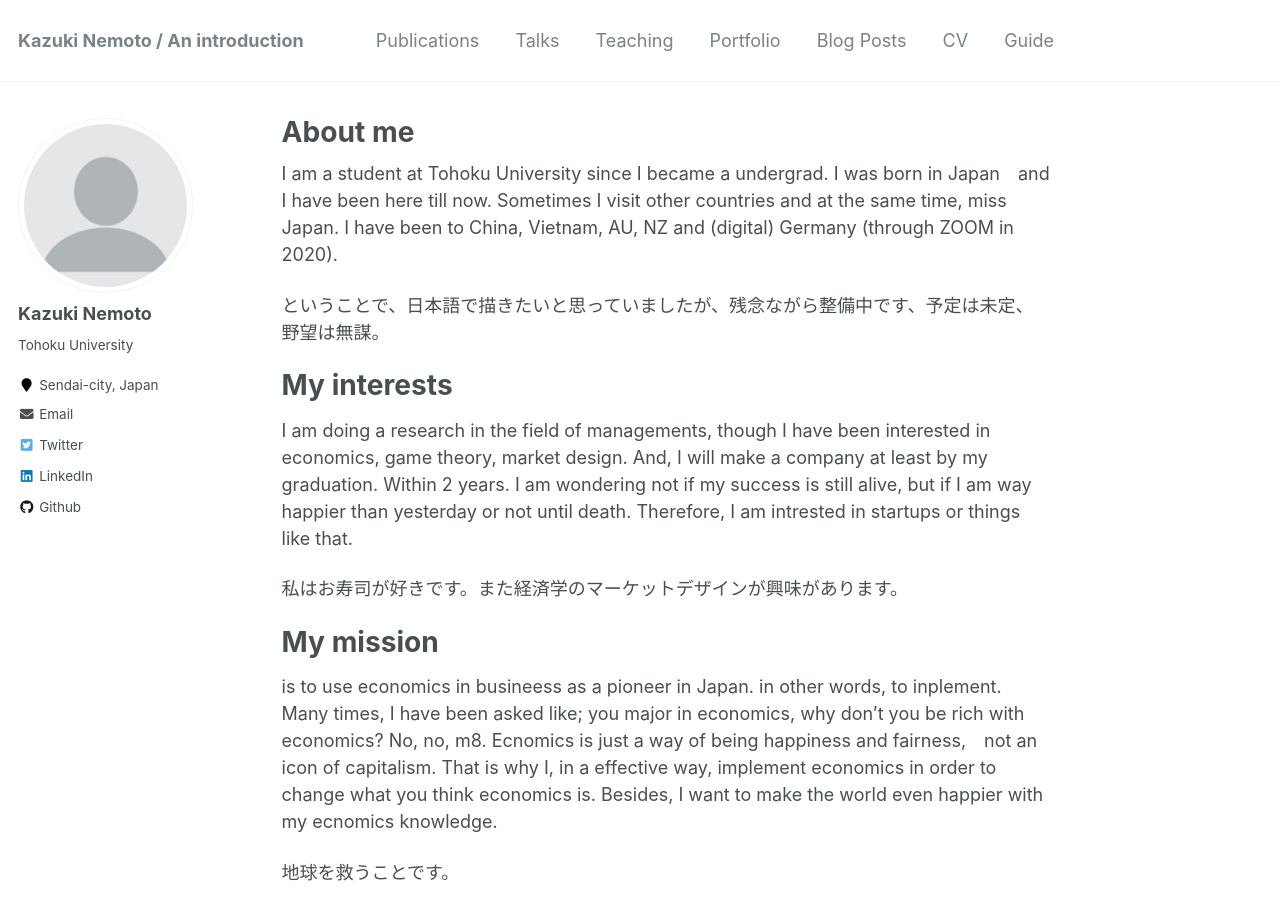
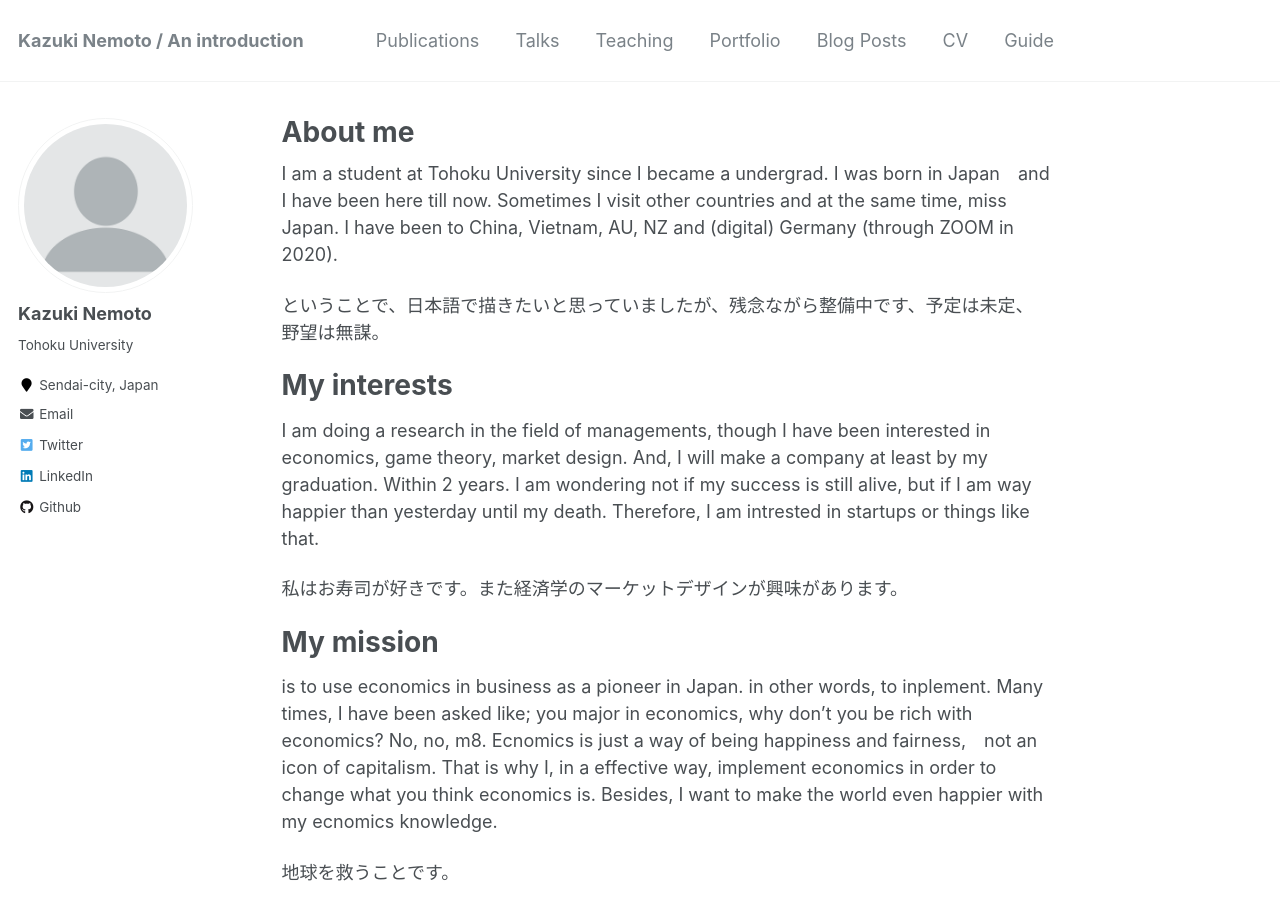
Before and after one commit to kazu-nemoto/kazu-nemoto.github.io, a Jekyll site: the page built from _pages/about.md, in a window 1280 px wide and 900 px high. Built offline with Jekyll 4.4.1, drawn with Linux system fonts in a browser that asks for light colours.

Commit message:
Update about.md

```diff
--- a/_pages/about.md
+++ b/_pages/about.md
@@ -16,7 +16,7 @@
 
 My interests
 ======
-I am doing a research in the field of managements, though I have been interested in economics, game theory, market design. And, I will make a company at least by my graduation.  Within 2 years. I am wondering not if my success is still alive, but if I am way happier than yesterday or not until death. Therefore, I am intrested in startups or things like that.
+I am doing a research in the field of managements, though I have been interested in economics, game theory, market design. And, I will make a company at least by my graduation.  Within 2 years. I am wondering not if my success is still alive, but if I am way happier than yesterday until my death. Therefore, I am intrested in startups or things like that.
 
 私はお寿司が好きです。また経済学のマーケットデザインが興味があります。
 
@@ -24,7 +24,7 @@
 
 My mission
 ======
-is to use economics in busineess as a pioneer in Japan. in other words, to inplement. Many times, I have been asked like; you major in economics, why don’t you be rich with economics? No, no, m8. Ecnomics is just a way of being happiness and fairness,　not an icon of capitalism. That is why I, in a effective way, implement economics in order to change what you think economics is. Besides, I want to make the world even happier with my ecnomics knowledge.
+is to use economics in business as a pioneer in Japan. in other words, to inplement. Many times, I have been asked like; you major in economics, why don’t you be rich with economics? No, no, m8. Ecnomics is just a way of being happiness and fairness,　not an icon of capitalism. That is why I, in a effective way, implement economics in order to change what you think economics is. Besides, I want to make the world even happier with my ecnomics knowledge.
 
 地球を救うことです。
 
```
